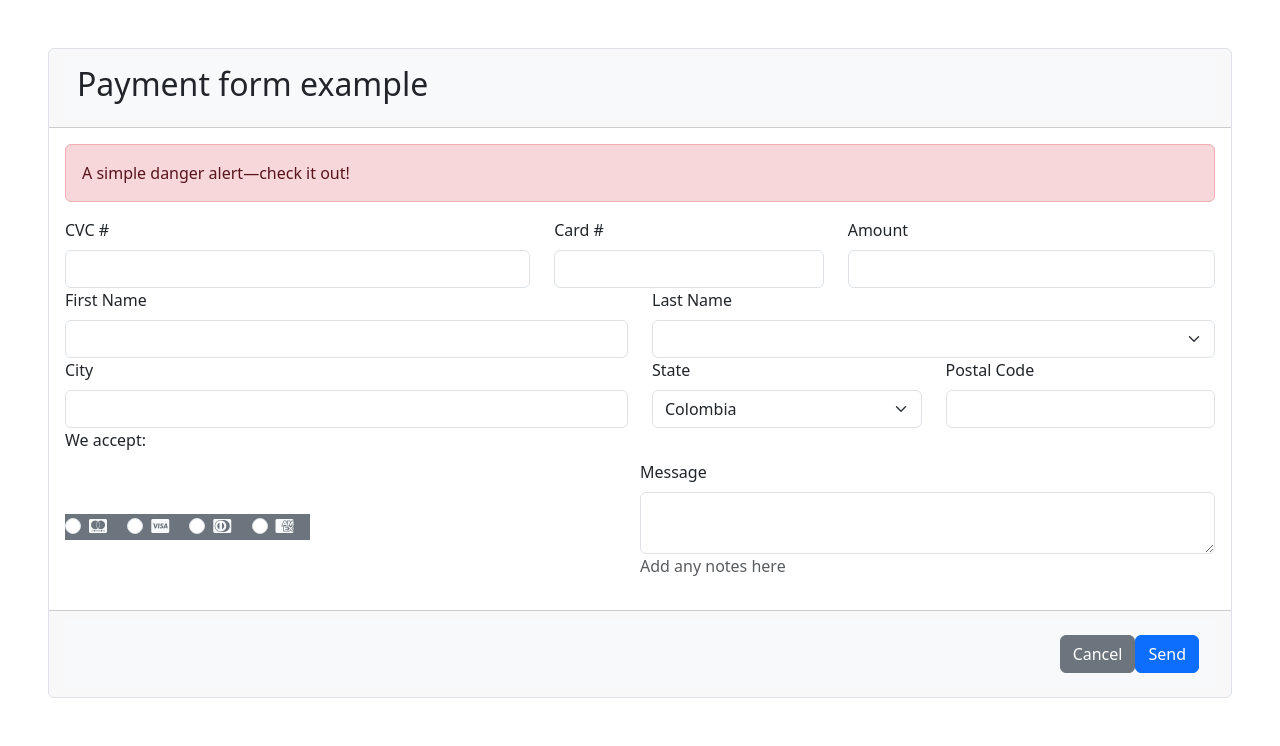
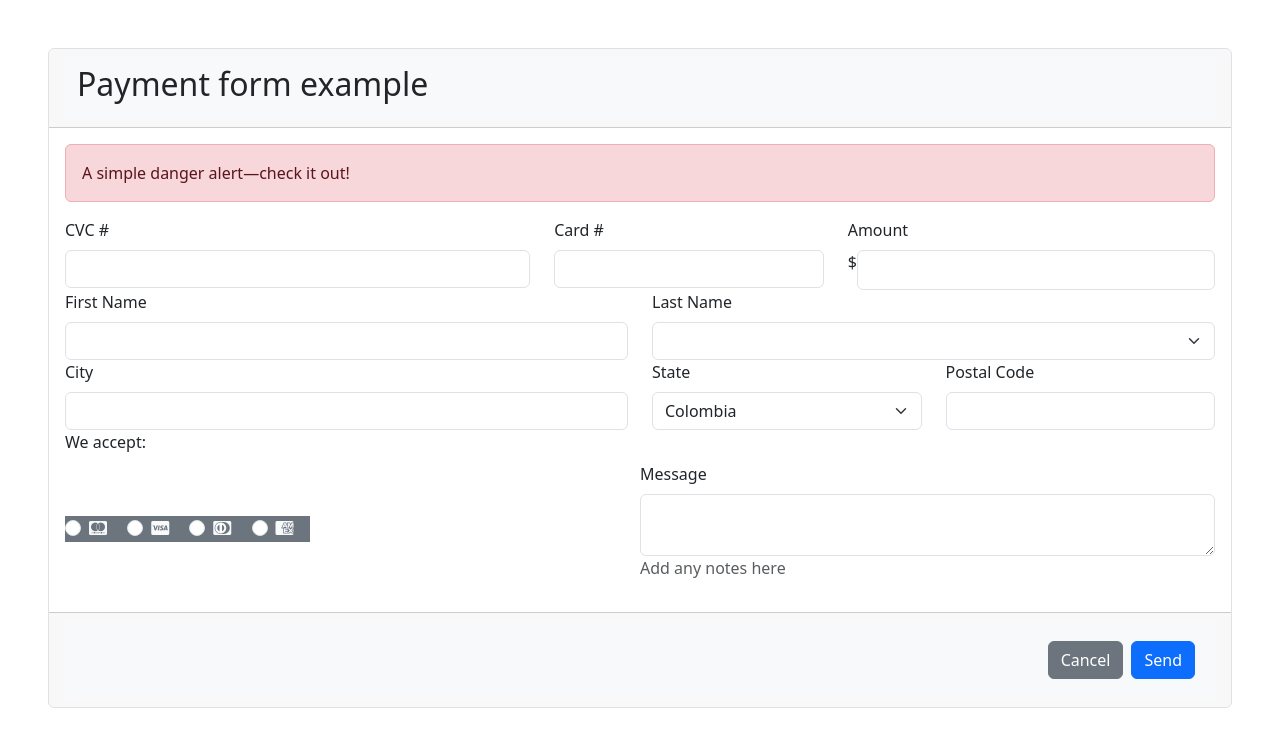
Before and after one commit to 4GeeksAcademy/williamaguas-Crea-un-form-HTML5, a plain HTML site: page index.html in a window 1280 px wide. Drawn offline with nearby package versions, Linux system fonts and the light colour scheme.

Commit message:
se agrego el signo de dólar al lado del input de amount- y margenes entre lo s botones del final

```diff
--- a/index.html
+++ b/index.html
@@ -35,7 +35,12 @@
                 </div>
                 <div class="col-md-4">
                     <label for="inputZip" class="form-label">Amount</label>
-                    <input type="text" class="form-control" id="inputZip">
+                    <div class="justify-content d-flex">
+                        <p>$</p>
+                        <input type="text" class="form-control" id="inputZip">
+                    </div>
+
+
                 </div>
             </form>
             <form class="row">
@@ -68,7 +73,8 @@
                     <input type="text" class="form-control" id="inputZip">
                 </div>
             </form>
-            <div class="form-label"> We accept:</div>
+
+                <div class="form-label"> We accept:</div>
             <div class="d-flex justify-content-between align-items-center">
                 <div class="bg-secondary">
                     <div class="form-check form-check-inline">
@@ -105,11 +111,16 @@
 
                 </div>
             </div>
+
         </div>
-        <div class="card-footer text-body-secondary">
+        <div class="card-footer text-body-secondary ">
             <div class="d-flex justify-content-end bg-light p-3">
-                <button type="button" class="btn btn-secondary">Cancel</button>
-                <button type="button" class="btn btn-primary">Send</button>
+                <div class="m-1">
+                    <button type="button" class="btn btn-secondary">Cancel</button>
+                </div>
+                <div class="m-1">
+                    <button type="button" class="btn btn-primary">Send</button>
+                </div>
             </div>
         </div>
     </div>
```
